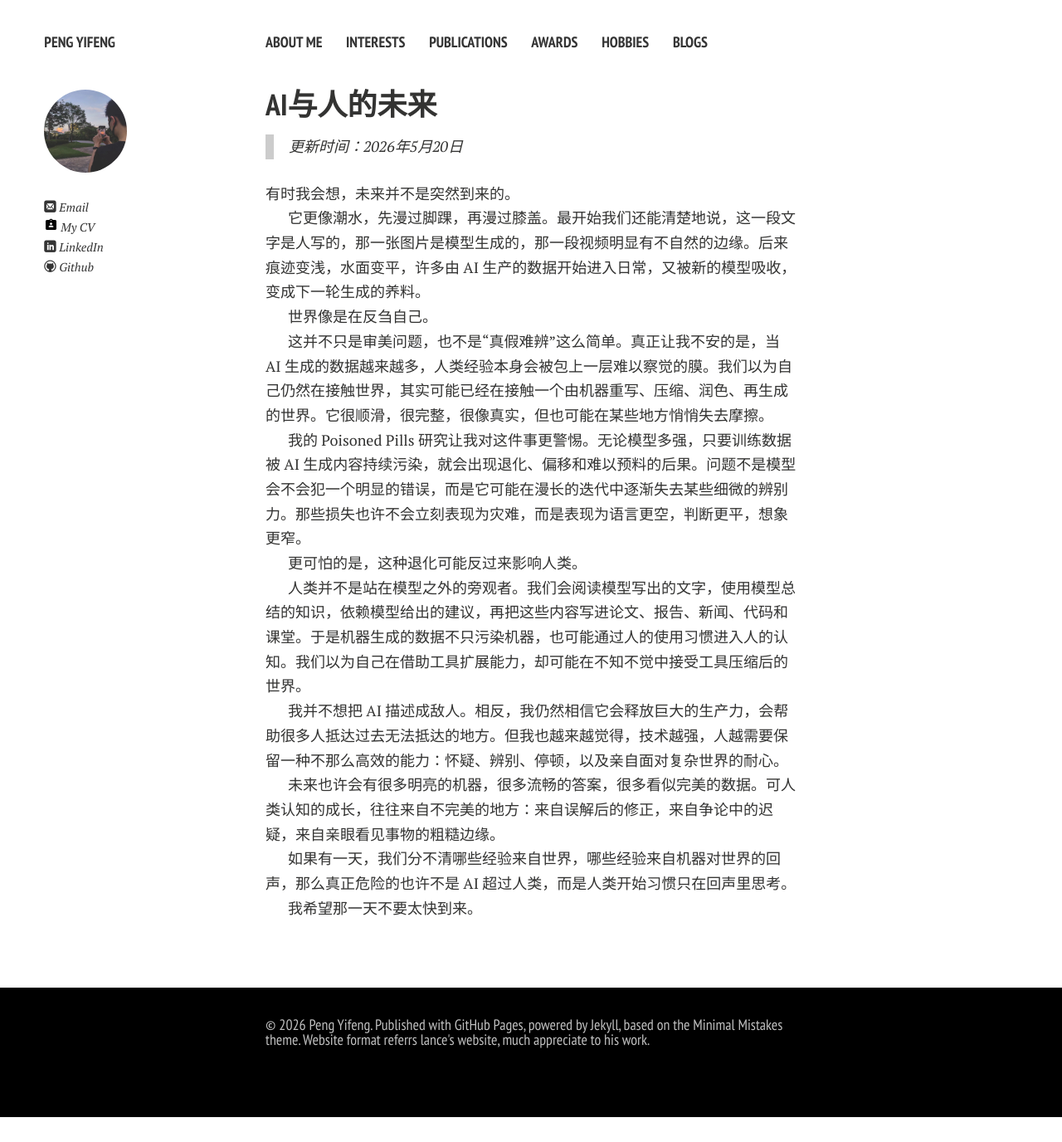
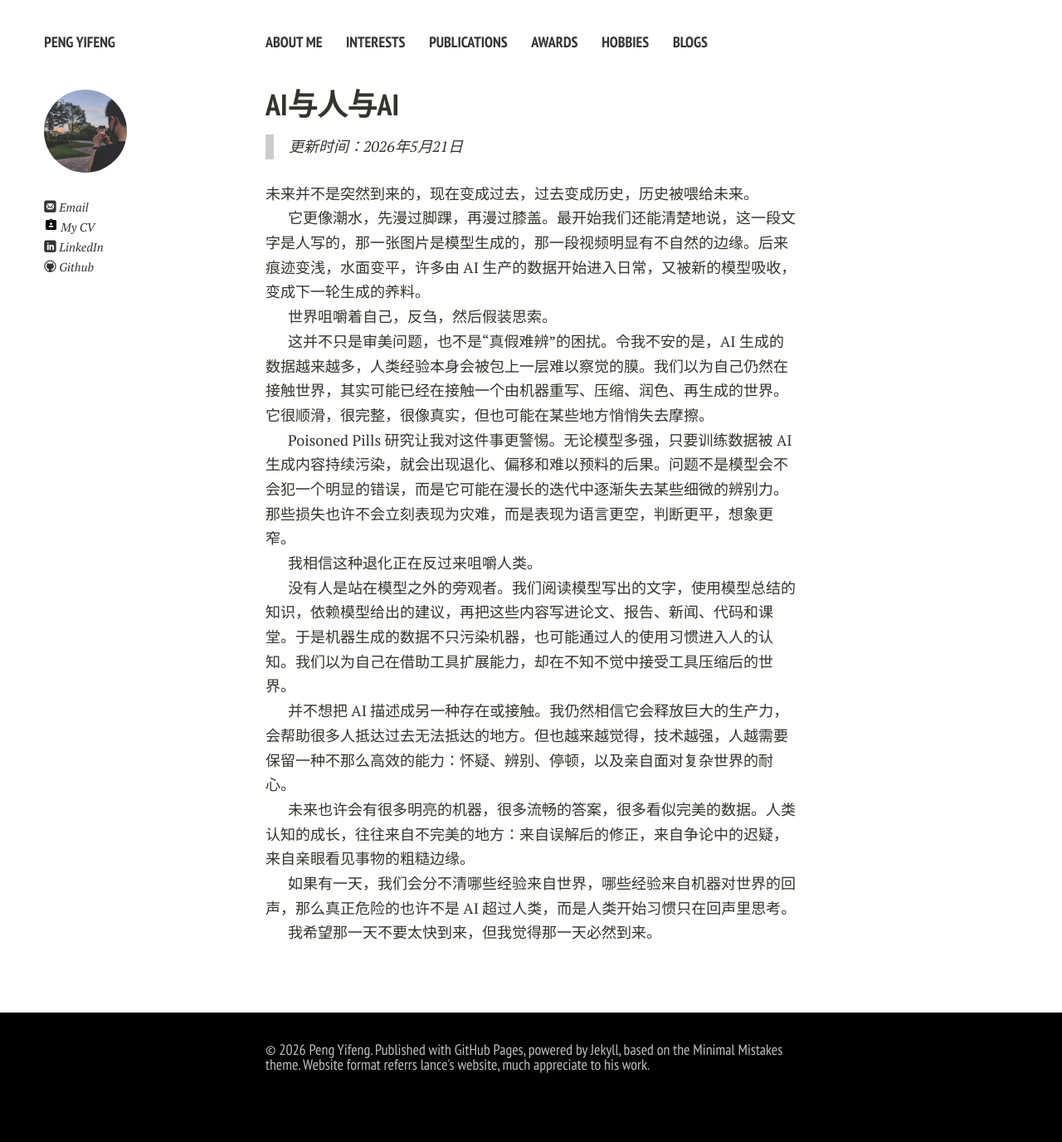
Before and after one commit to bobhelium/bobhelium.github.io, a Jekyll site: the page built from blogs/blog2026/2026-5-20_AI_Future.md, in a window 1280 px wide. Shown: the whole page at 83% size. Built offline with Jekyll 4.4.1, drawn with Linux system fonts in a browser that asks for light colours; nearby versions of some CDN libraries; comment, search, counter and statistics services are not loaded; a style sheet for code colours, icons or effects is not loaded; before the commit the page ends 1346 px from its top, so only the background shows below that.

Commit message:
update blog info

```diff
--- a/blogs/blog2026/2026-5-20_AI_Future.md
+++ b/blogs/blog2026/2026-5-20_AI_Future.md
@@ -1,30 +1,30 @@
 ---
 layout: page
 permalink: /blogs/2026-5-20_AI_Future/index.html
-title: 当未来开始反刍自己
+title: 未来反刍
 ---
 
-## AI与人的未来
-> 更新时间：2026年5月20日
+## AI与人与AI
+> 更新时间：2026年5月21日
 
-有时我会想，未来并不是突然到来的。
+未来并不是突然到来的，现在变成过去，过去变成历史，历史被喂给未来。
 
 它更像潮水，先漫过脚踝，再漫过膝盖。最开始我们还能清楚地说，这一段文字是人写的，那一张图片是模型生成的，那一段视频明显有不自然的边缘。后来痕迹变浅，水面变平，许多由 AI 生产的数据开始进入日常，又被新的模型吸收，变成下一轮生成的养料。
 
-世界像是在反刍自己。
+世界咀嚼着自己，反刍，然后假装思索。
 
-这并不只是审美问题，也不是“真假难辨”这么简单。真正让我不安的是，当 AI 生成的数据越来越多，人类经验本身会被包上一层难以察觉的膜。我们以为自己仍然在接触世界，其实可能已经在接触一个由机器重写、压缩、润色、再生成的世界。它很顺滑，很完整，很像真实，但也可能在某些地方悄悄失去摩擦。
+这并不只是审美问题，也不是“真假难辨”的困扰。令我不安的是，AI 生成的数据越来越多，人类经验本身会被包上一层难以察觉的膜。我们以为自己仍然在接触世界，其实可能已经在接触一个由机器重写、压缩、润色、再生成的世界。它很顺滑，很完整，很像真实，但也可能在某些地方悄悄失去摩擦。
 
-我的 Poisoned Pills 研究让我对这件事更警惕。无论模型多强，只要训练数据被 AI 生成内容持续污染，就会出现退化、偏移和难以预料的后果。问题不是模型会不会犯一个明显的错误，而是它可能在漫长的迭代中逐渐失去某些细微的辨别力。那些损失也许不会立刻表现为灾难，而是表现为语言更空，判断更平，想象更窄。
+Poisoned Pills 研究让我对这件事更警惕。无论模型多强，只要训练数据被 AI 生成内容持续污染，就会出现退化、偏移和难以预料的后果。问题不是模型会不会犯一个明显的错误，而是它可能在漫长的迭代中逐渐失去某些细微的辨别力。那些损失也许不会立刻表现为灾难，而是表现为语言更空，判断更平，想象更窄。
 
-更可怕的是，这种退化可能反过来影响人类。
+我相信这种退化正在反过来咀嚼人类。
 
-人类并不是站在模型之外的旁观者。我们会阅读模型写出的文字，使用模型总结的知识，依赖模型给出的建议，再把这些内容写进论文、报告、新闻、代码和课堂。于是机器生成的数据不只污染机器，也可能通过人的使用习惯进入人的认知。我们以为自己在借助工具扩展能力，却可能在不知不觉中接受工具压缩后的世界。
+没有人是站在模型之外的旁观者。我们阅读模型写出的文字，使用模型总结的知识，依赖模型给出的建议，再把这些内容写进论文、报告、新闻、代码和课堂。于是机器生成的数据不只污染机器，也可能通过人的使用习惯进入人的认知。我们以为自己在借助工具扩展能力，却在不知不觉中接受工具压缩后的世界。
 
-我并不想把 AI 描述成敌人。相反，我仍然相信它会释放巨大的生产力，会帮助很多人抵达过去无法抵达的地方。但我也越来越觉得，技术越强，人越需要保留一种不那么高效的能力：怀疑、辨别、停顿，以及亲自面对复杂世界的耐心。
+并不想把 AI 描述成另一种存在或接触。我仍然相信它会释放巨大的生产力，会帮助很多人抵达过去无法抵达的地方。但也越来越觉得，技术越强，人越需要保留一种不那么高效的能力：怀疑、辨别、停顿，以及亲自面对复杂世界的耐心。
 
-未来也许会有很多明亮的机器，很多流畅的答案，很多看似完美的数据。可人类认知的成长，往往来自不完美的地方：来自误解后的修正，来自争论中的迟疑，来自亲眼看见事物的粗糙边缘。
+未来也许会有很多明亮的机器，很多流畅的答案，很多看似完美的数据。人类认知的成长，往往来自不完美的地方：来自误解后的修正，来自争论中的迟疑，来自亲眼看见事物的粗糙边缘。
 
-如果有一天，我们分不清哪些经验来自世界，哪些经验来自机器对世界的回声，那么真正危险的也许不是 AI 超过人类，而是人类开始习惯只在回声里思考。
+如果有一天，我们会分不清哪些经验来自世界，哪些经验来自机器对世界的回声，那么真正危险的也许不是 AI 超过人类，而是人类开始习惯只在回声里思考。
 
-我希望那一天不要太快到来。
+我希望那一天不要太快到来，但我觉得那一天必然到来。
```
Also changed, not shown: blogs/blog2025/2025-11-20_Homo_Silicus.md (+7 -7 lines), blogs/blog2026/2026-1-18_Nansha.md (+3 -3 lines), file/publications-zh.md (+2 -8 lines), publications.md (+2 -8 lines), README.md.
